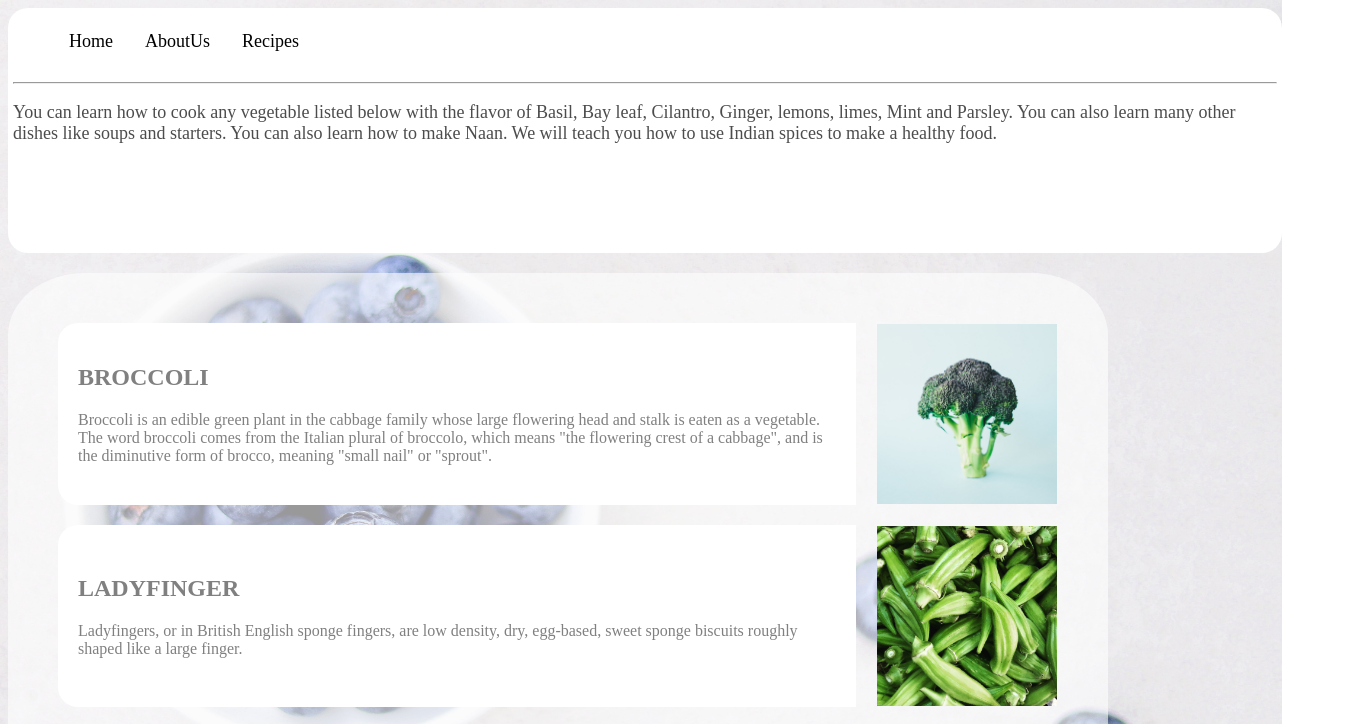
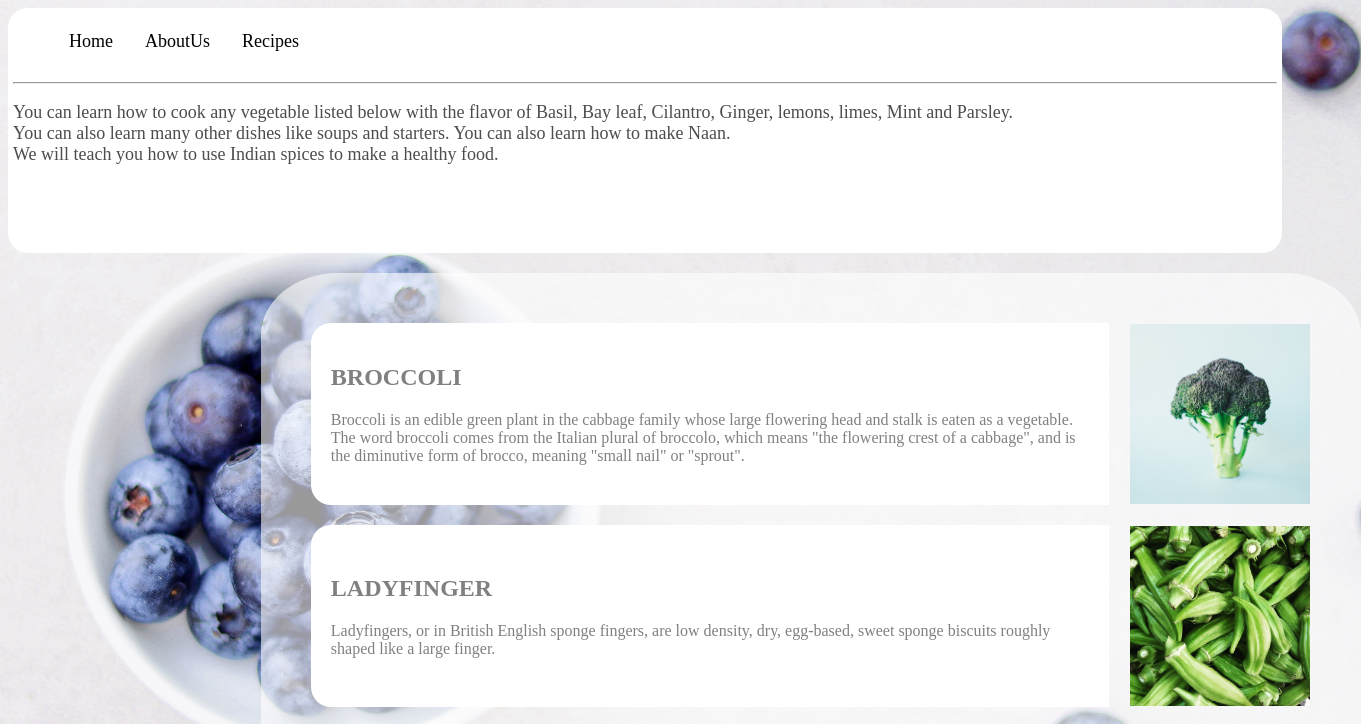
Before and after one commit to kritanksharma/foodie, a plain HTML site: page recipes.html in a window 1280 px wide. Shown: the top 724 px of the page, 1361 px wide, since content can reach past the window. Drawn offline with Linux system fonts and the light colour scheme.

Commit message:
Update recipes.html

```diff
--- a/recipes.html
+++ b/recipes.html
@@ -54,7 +54,7 @@ table{
 background-color:rgba(255,255,255,0.6);
 height:400px;
 width:1100px;
-margin-left:0px;
+margin-left:20%;
 margin-top:20px;
 padding:30px;
 font-family:Kristen ITC;
@@ -86,9 +86,9 @@ border-radius:7%;
 <li><a href="recipes.html">Recipes</a></li>
 </ul>
 <br><br><hr>
-<p>You can learn how to cook any vegetable listed below with the flavor of Basil, Bay leaf, Cilantro, Ginger, lemons, limes, Mint and Parsley.
-You can also learn many other dishes like soups and starters. You can also learn how to make Naan.
-We will teach you how to use Indian spices to make a healthy food.</p>
+<p>You can learn how to cook any vegetable listed below with the flavor of Basil, Bay leaf, Cilantro, Ginger, lemons, limes, Mint and Parsley. <br>
+You can also learn many other dishes like soups and starters. You can also learn how to make Naan.<br>
+ We will teach you how to use Indian spices to make a healthy food.</p>
 </div>
 
 <table cellspacing=20>
```
